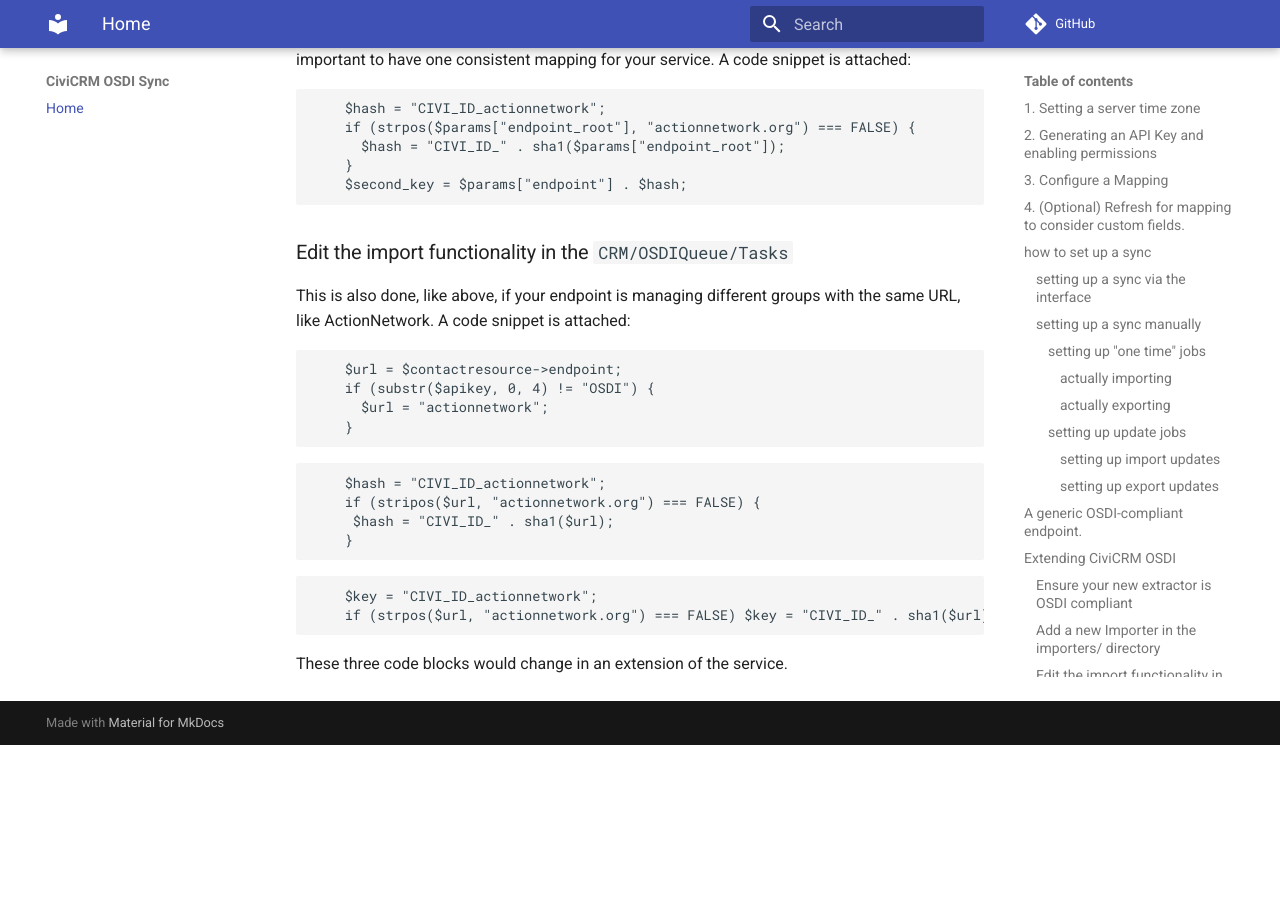
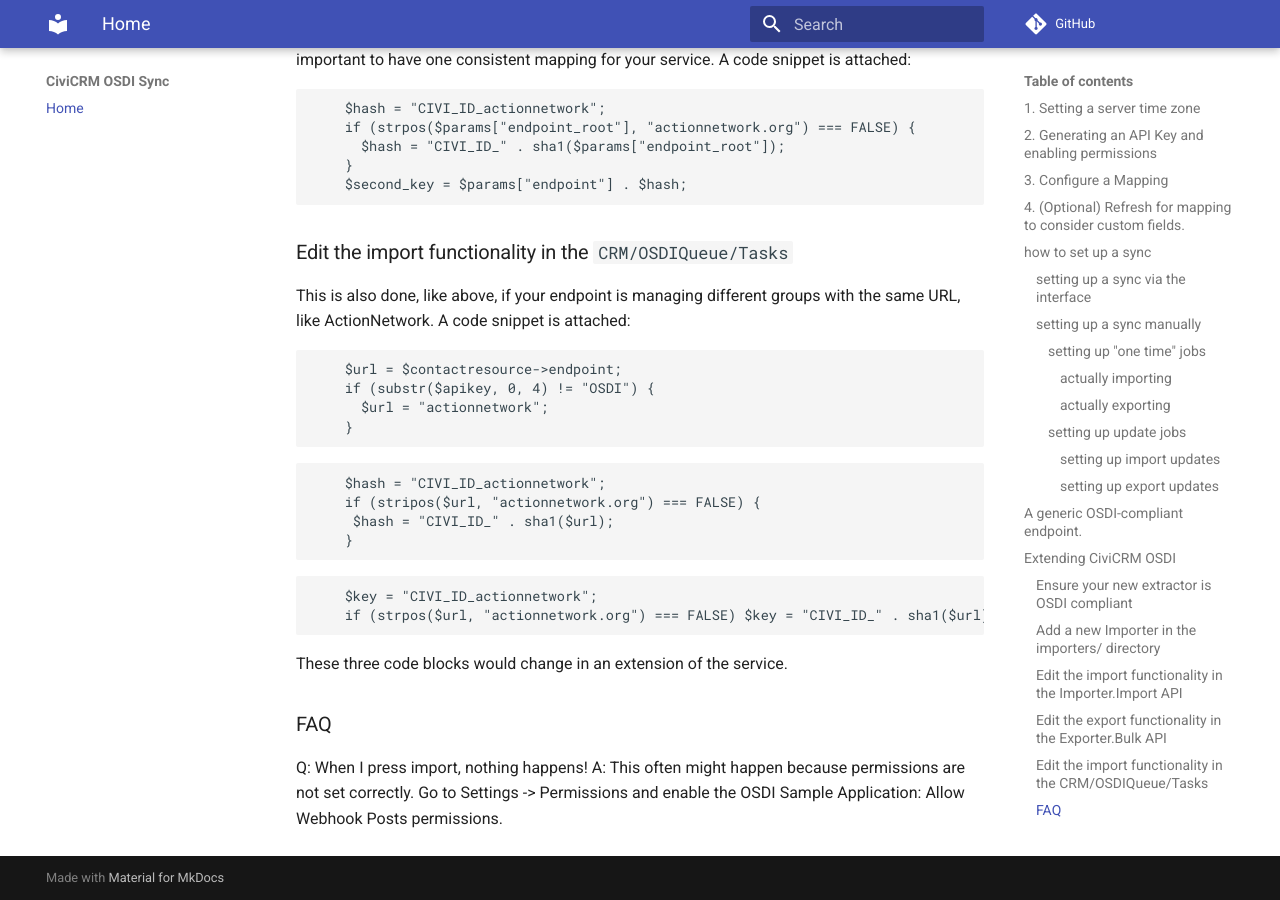
Before and after one commit to 4ndygu/civicrm_osdi, an MkDocs documentation site: the page built from docs/index.md, in a window 1280 px wide and 900 px high, scrolled down 10236 px. Built offline with MkDocs 1.6.1 and Material for MkDocs 9.7.7, drawn with Linux system fonts in a browser that asks for light colours; comment, search, counter and statistics services are not loaded; old or Windows-style settings are respelled for this version of MkDocs; before the commit the page ends 10981 px from its top, so only the background shows below that.

Commit message:
identify perms bug

````diff
--- a/docs/index.md
+++ b/docs/index.md
@@ -239,3 +239,8 @@ This is also done, like above, if your endpoint is managing different groups wit
 ```
 
 These three code blocks would change in an extension of the service.
+
+### FAQ
+
+Q: When I press import, nothing happens!
+A: This often might happen because permissions are not set correctly. Go to Settings -> Permissions and enable the OSDI Sample Application: Allow Webhook Posts permissions.
````
